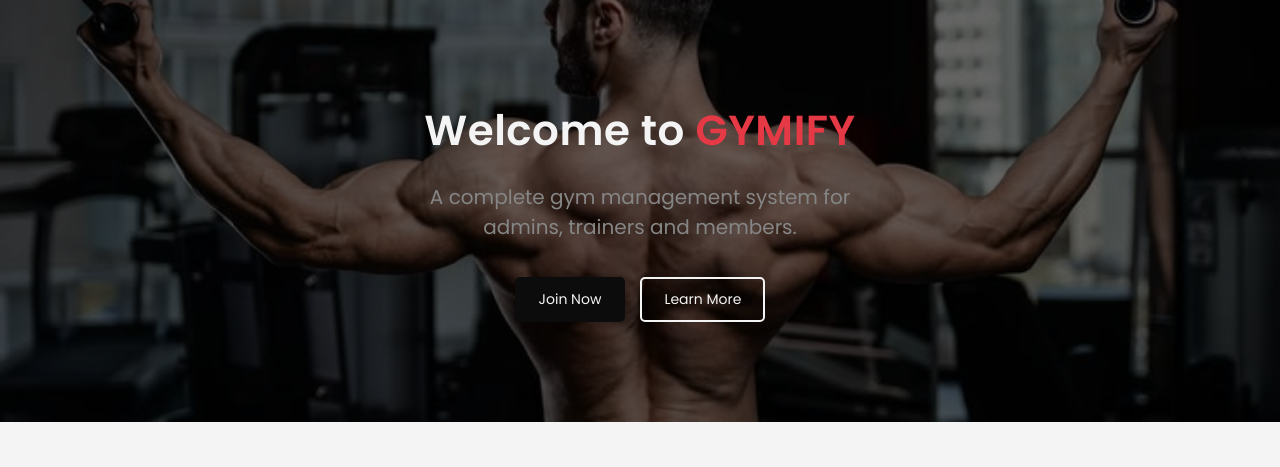
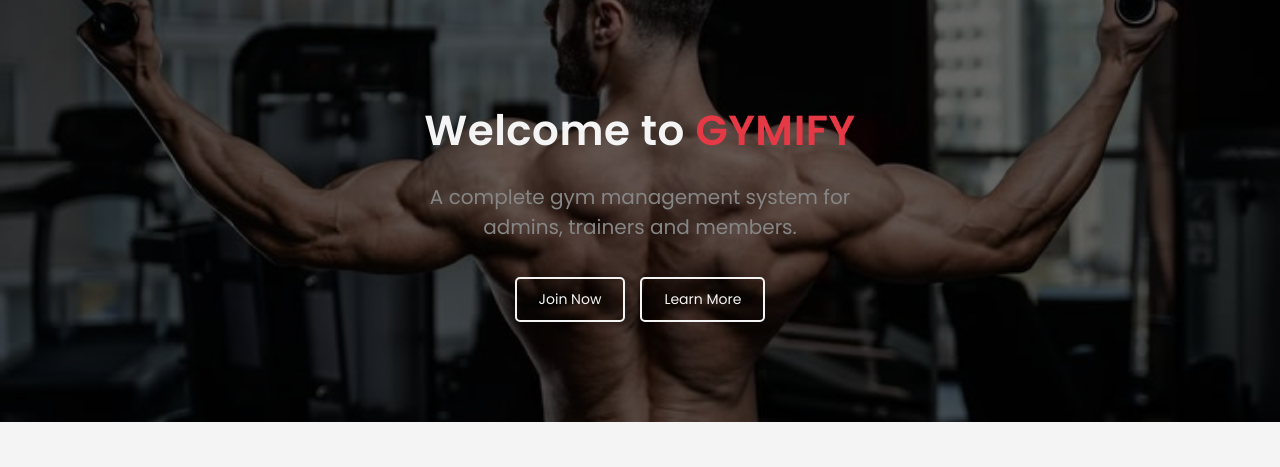
Before and after one commit to careerbuilder21/gymify-project, a Django app: page / in a window 1280 px wide. Shown: the part 76-543 px from the top of the page. Run offline with Django 5.2, Linux system fonts and the light colour scheme.

Commit message:
Latest changes

```diff
--- a/templates/index.html
+++ b/templates/index.html
@@ -34,7 +34,7 @@
             <h1>Welcome to <span>GYMIFY</span></h1>
             <p>A complete gym management system for admins, trainers and members.</p>
             <div class="hero-btns">
-                <a href="{% url 'register' %}" class="btn-solid">Join Now</a>
+                <a href="{% url 'register' %}" class="btn-outline">Join Now</a>
                 <a href="{% url 'about' %}" class="btn-outline">Learn More</a>
             </div>
         </div>
--- a/templates/register.html
+++ b/templates/register.html
@@ -39,7 +39,6 @@
                 <p>Start your fitness journey with us</p>
             </div>
         </div>
-
         <!-- RIGHT — FORM -->
         <div class="register-form-side">
             <div class="register-form-box">
--- a/templates/reset_password.html
+++ b/templates/reset_password.html
@@ -77,7 +77,6 @@
 
                 <div class="lf-footer">
                     <a href="{% url 'login' %}">
-                        <i class="fas fa-arrow-left"></i>
                         Back to Login
                     </a>
                 </div>
@@ -87,7 +86,7 @@
 
         <!-- RIGHT — IMAGE -->
         <div class="login-image-side">
-            <img src="{% static 'images/gym-bg.jpg' %}" alt="Gym">
+            <img src="{% static 'images/login.jpg' %}" alt="Gym">
             <div class="login-image-overlay">
                 <h2>Reset Your<br><span>Password</span></h2>
                 <p>Create a strong new password</p>
```
